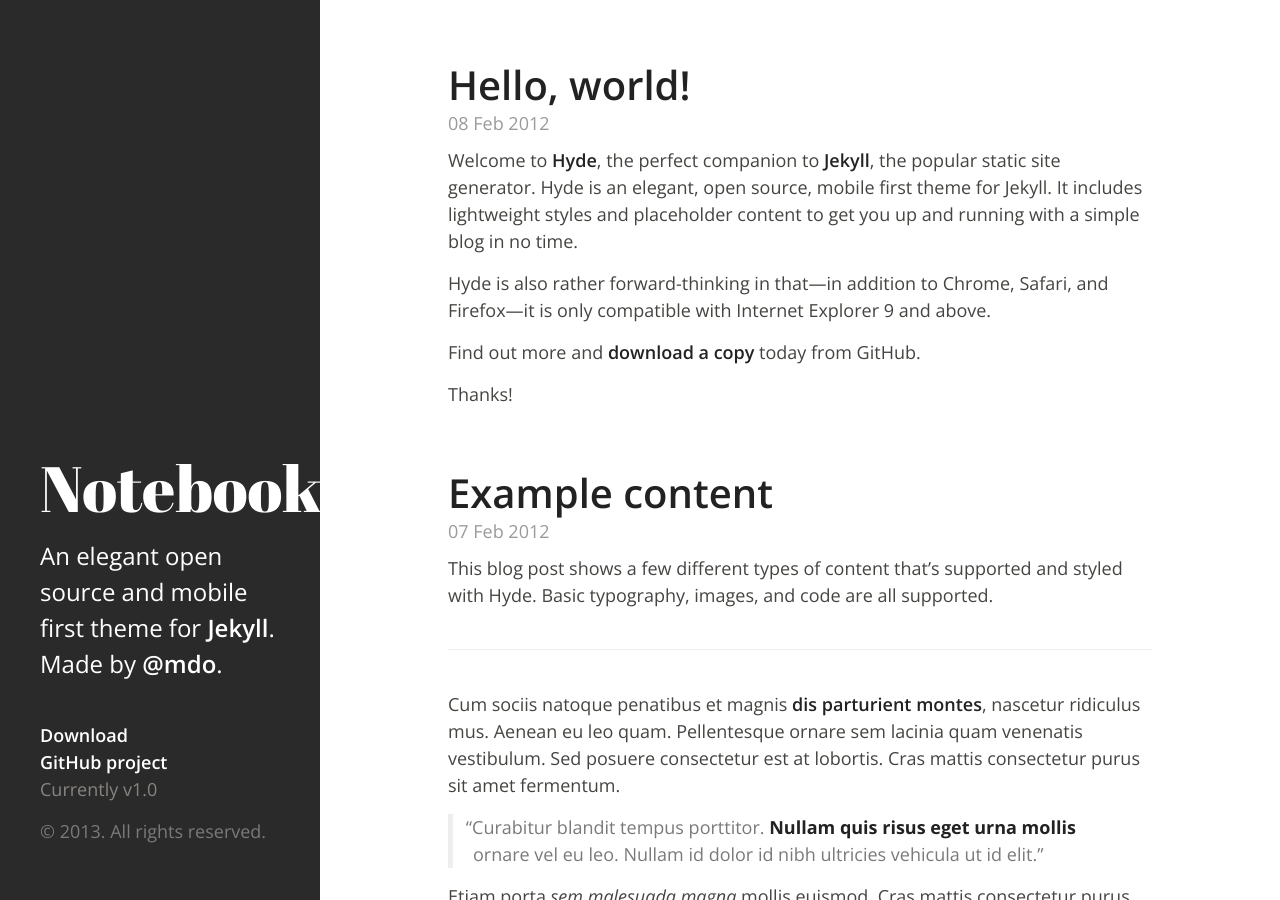
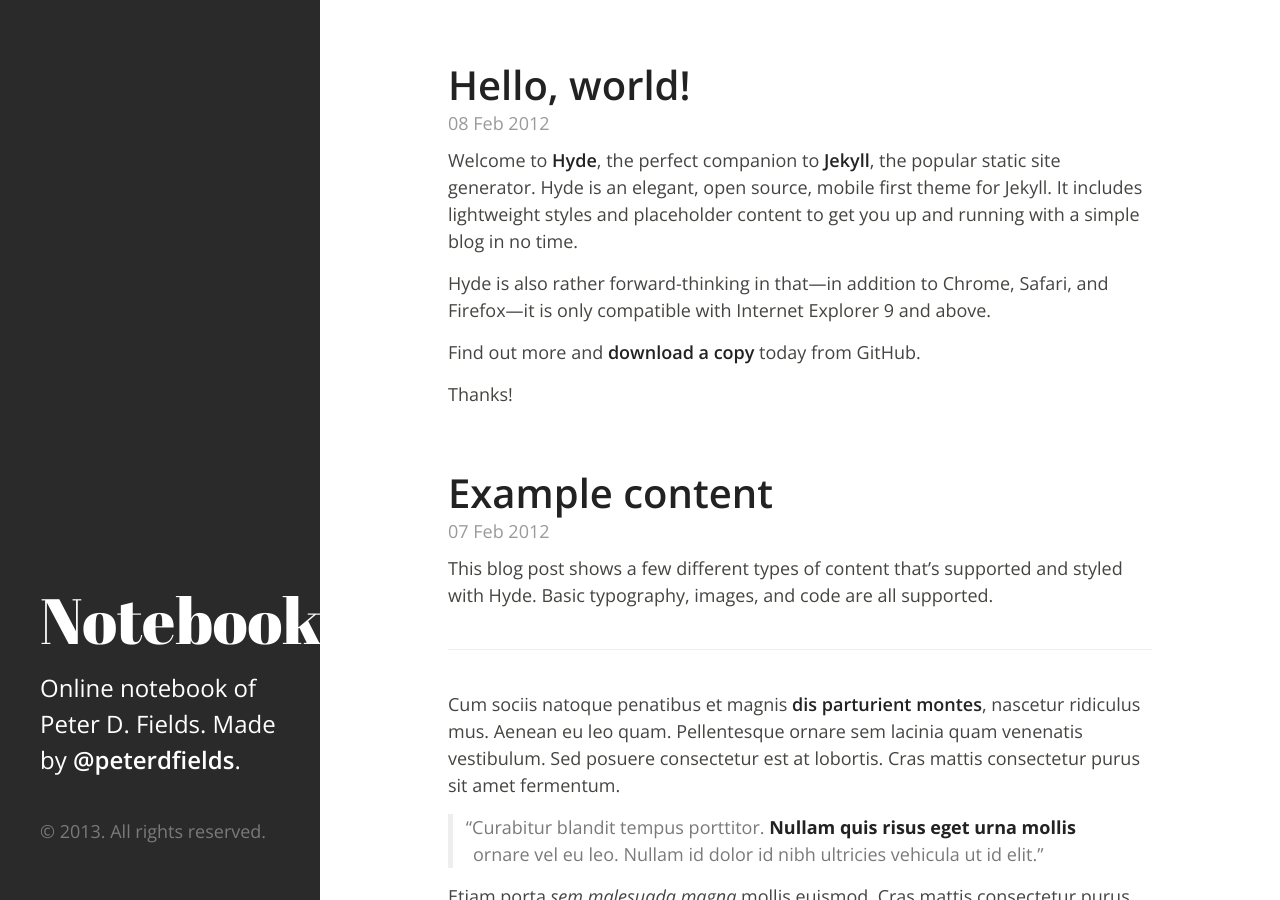
Before and after one commit to peterdfields/peterdfields.github.io_backup, a Jekyll site: the page built from index.html, in a window 1280 px wide and 900 px high. Built offline with Jekyll 4.4.1, drawn with Linux system fonts in a browser that asks for light colours; Markdown is read by kramdown in place of the engine named in the settings; the list of posts is cut into pages by our own code.

Commit message:
mod layout

```diff
--- a/_layouts/default.html
+++ b/_layouts/default.html
@@ -27,17 +27,10 @@
     <header class="masthead">
       <div class="masthead-inner">
         <h1>Notebook</h1>
-        <p class="lead">An elegant open source and mobile first theme for <a href="http://jekyllrb.com" target="_blank">Jekyll</a>. Made by <a href="https://twitter.com/mdo" target="_blank">@mdo</a>.</p>
+        <p class="lead">Online notebook of Peter D. Fields. Made by <a href="https://twitter.com/peterdfields" target="_blank">@peterdfields</a>.</p>
 
         <div class="colophon">
           <ul class="colophon-links">
-            <li>
-              <a href="https://github.com/mdo/hyde/archive/v1.0.0.zip">Download</a>
-            </li>
-            <li>
-              <a href="https://github.com/mdo/hyde">GitHub project</a>
-            </li>
-            <li>Currently v1.0</li>
           </ul>
           <p>&copy; 2013. {{ site.author.name }} All rights reserved.</p>
         </div>
```
